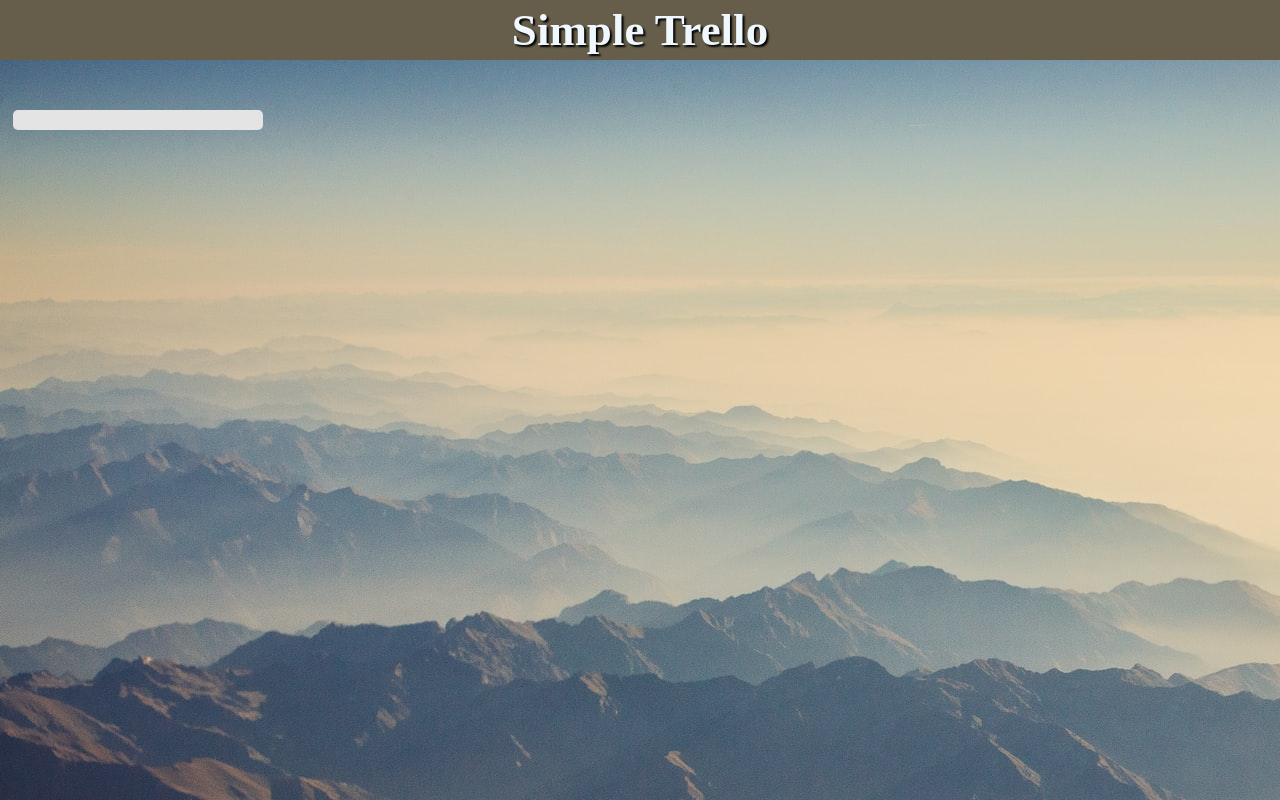
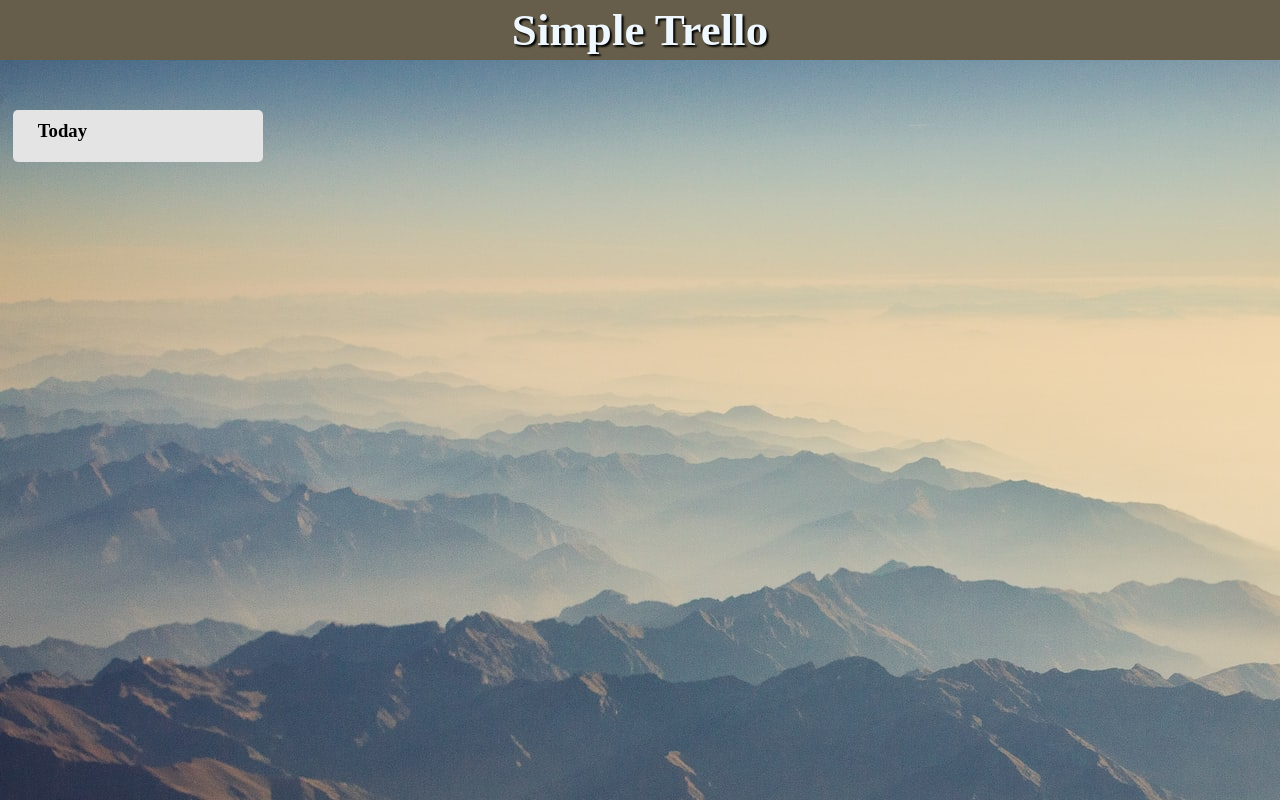
Before and after one commit to Shin-sibainu/trello-clone, a React (Create React App) app: page / in a window 1280 px wide. Built offline with nearby package versions, Linux system fonts and the light colour scheme.

Commit message:
taskcardTitleinput complete

```diff
--- a/src/components/task/TaskCardTitle.jsx
+++ b/src/components/task/TaskCardTitle.jsx
@@ -1,5 +1,45 @@
-import React from "react";
+import React, { useState } from "react";
 
 export const TaskCardTitle = () => {
-  return <div></div>;
+  const [isClick, setIsClick] = useState(false);
+  const [inputCardTitle, setInputCardTitle] = useState("Today");
+
+  const handleClick = () => {
+    setIsClick(true);
+    console.log(isClick);
+  };
+
+  const handleChange = (e) => {
+    console.log(inputCardTitle);
+    setInputCardTitle(e.target.value);
+  };
+
+  const handleSubmit = (e) => {
+    e.preventDefault();
+    setIsClick(false);
+  };
+
+  const handleBlur = () => {
+    setIsClick(false);
+  };
+
+  return (
+    <div onClick={handleClick} className="taskCardTitleInputArea">
+      {isClick ? (
+        <form onSubmit={handleSubmit}>
+          <input
+            className="taskCardTitleInput"
+            autoFocus
+            type="text"
+            onChange={handleChange}
+            onBlur={handleBlur}
+            value={inputCardTitle}
+            maxLength="10"
+          />
+        </form>
+      ) : (
+        <h3>{inputCardTitle}</h3>
+      )}
+    </div>
+  );
 };
--- a/src/index.css
+++ b/src/index.css
@@ -31,3 +31,18 @@
     background-color: rgb(228,228,228);
     border-radius: 5px;
 }
+
+.taskCardTitleInputArea {
+    margin-bottom: 10px;
+    width: 30%;
+    cursor: pointer;
+}
+
+.taskCardTitleInput {
+    width: 80px;
+    font-size: 1.1rem;
+    padding: 4px 6px;
+    border-radius: 3px;
+    border: none;
+    outline: none;
+}
```
